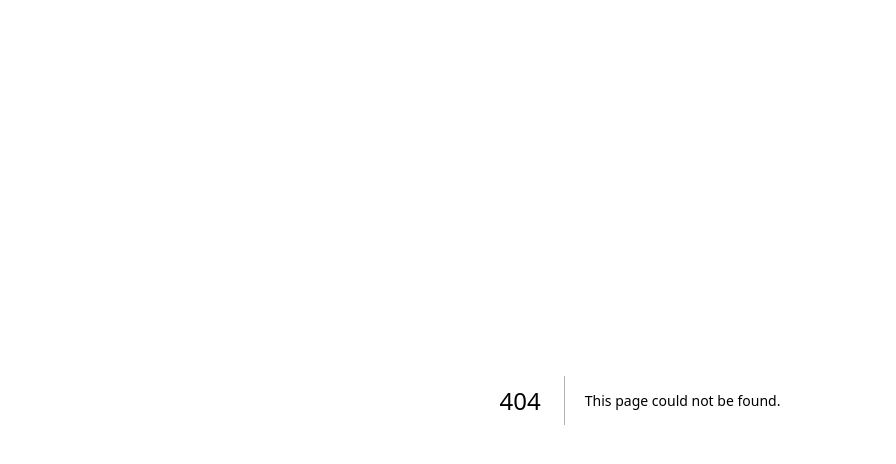
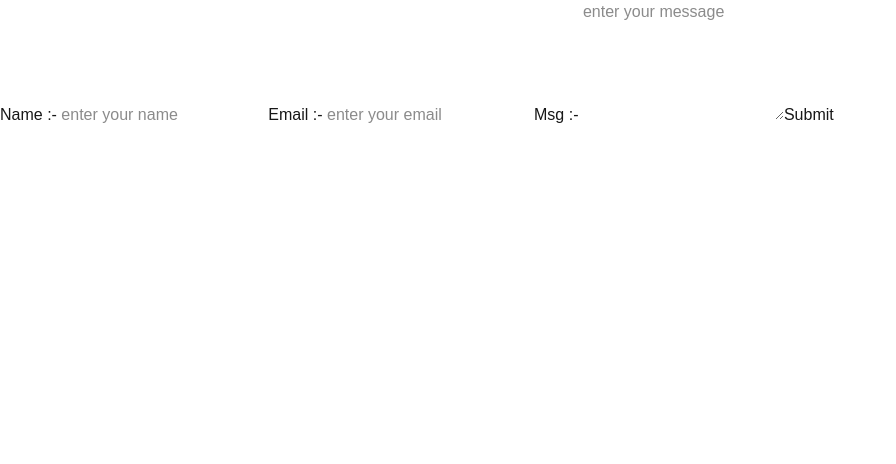
Before and after one commit to parvbilla/NextJS, a Next.js app: page /clientcontact in a window 1280 px wide. Before the commit this address had no page. Shown: the top 464 px of the page, without its empty margins (0-896 px from the left). Built offline with nearby package versions, Linux system fonts and the light colour scheme.

Commit message:
Day 4: Added Clinet Contact Page

```diff
--- /dev/null
+++ b/app/clientcontact/action.jsx
@@ -0,0 +1,16 @@
+"use server";
+
+import { db } from "../config/db";
+
+export async function saveClientContact(formData) {
+    const name = formData.get("name");
+    const email = formData.get("email");
+    const message = formData.get("message");
+
+    console.log(name, email, message);
+
+    await db.execute(
+        "INSERT INTO contacts (name,email,message) VALUES(?,?,?)",
+        [name, email, message]
+    );
+}
--- /dev/null
+++ b/app/clientcontact/page.jsx
@@ -0,0 +1,35 @@
+import { saveClientContact } from "../clientcontact/action";
+
+
+function ClientContact(){
+    return(
+        <>
+        <form action={saveClientContact}>
+            <label>Name :- </label>
+            <input
+            type="text"
+            required
+            placeholder="enter your name"
+            name="name"
+            />
+             <label>Email :- </label>
+            <input
+            type="email"
+            required
+            placeholder="enter your email"
+            name="email"
+            />
+             <label>Msg :- </label>
+            <textarea
+            name="message"
+            required
+            placeholder="enter your message"
+            rows={5}
+            />
+            <button>Submit</button>
+        </form>
+        </>
+    )
+}
+
+export default ClientContact;
```
